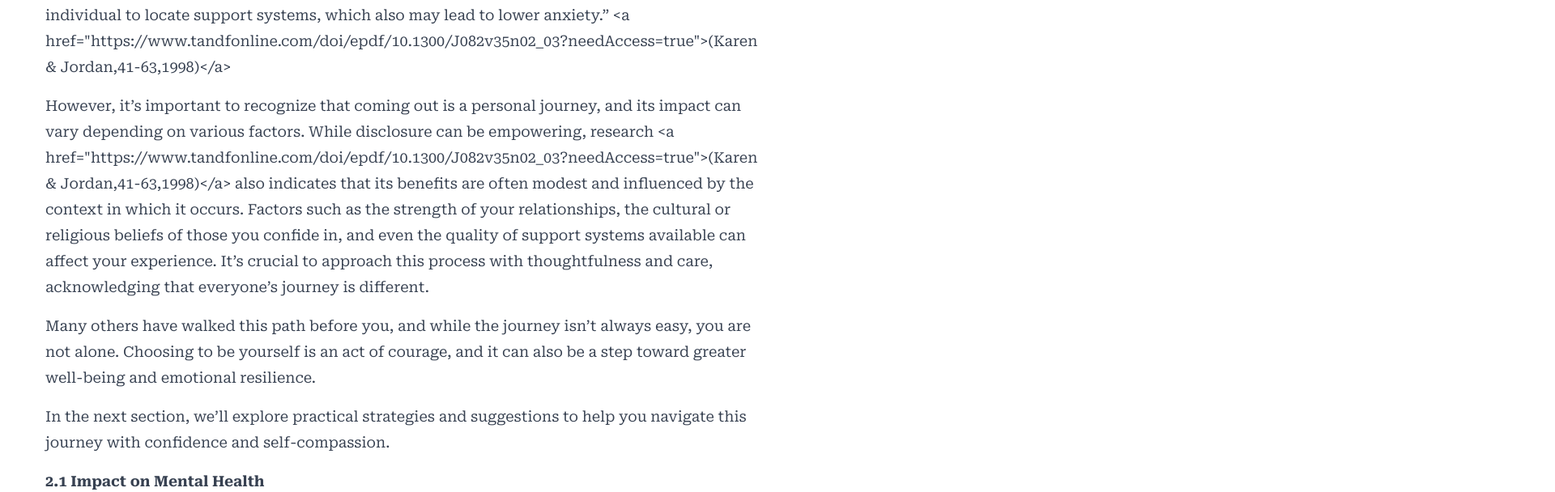
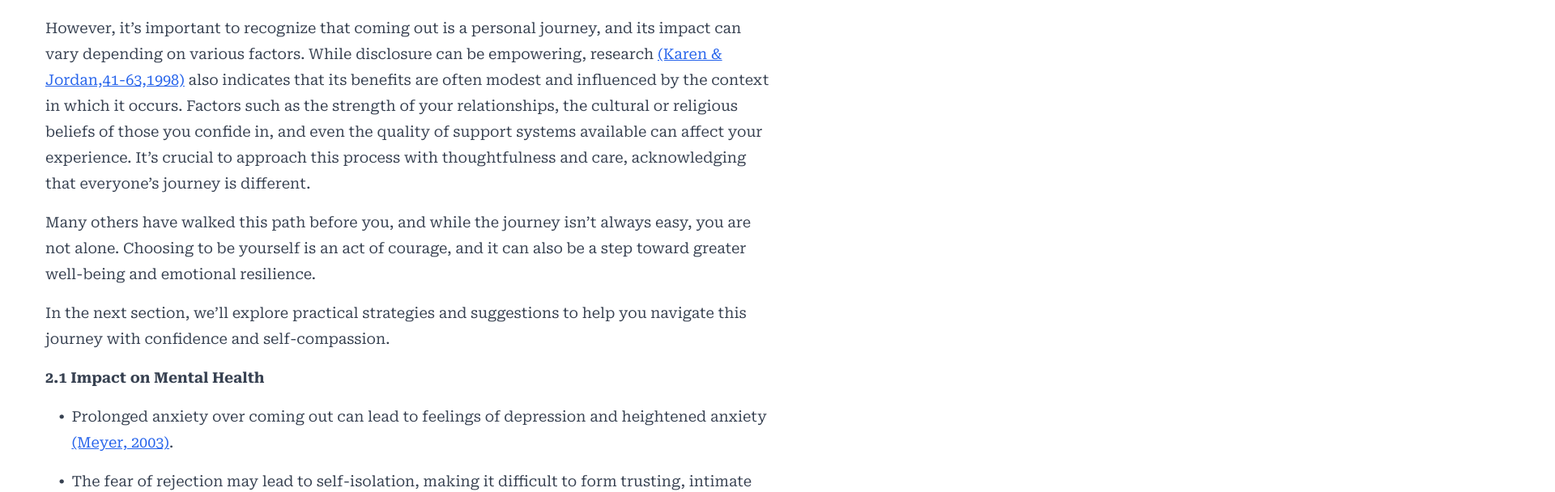
Before and after one commit to Annanayan/spectrum-research-library, a React (Vite) app: page /challenges/coming-out-anxiety in a window 1280 px wide. Shown: the part 1111-1719 px from the top of the page at 81% size, 1920 px wide, since content can reach past the window. Built offline with nearby package versions, Linux system fonts and the light colour scheme.

Commit message:
Update Challenges.tsx

```diff
--- a/src/routes/Challenges.tsx
+++ b/src/routes/Challenges.tsx
@@ -22,16 +22,15 @@ function renderBodyItem(item: any, i: number) {
   // 2) 对象：按 type 渲染
   if (item && typeof item === 'object' && 'type' in item) {
     if (item.type === 'paragraph') {
-      return <p key={`p-${i}`} className="text-gray-700 leading-8">{item.content}</p>;
+      return <p key={`p-${i}`} className="text-gray-700 leading-8" dangerouslySetInnerHTML={{ __html: item.content }} />;
     }
     if (item.type === 'bullet') {
-      // 支持缩进级别：level = 1,2,3...
       const pad = item.level ? item.level * 16 : 16;
       return (
         <div key={`b-${i}`} style={{ paddingLeft: pad }}>
           <div className="flex gap-2">
             <span>•</span>
-            <span className="text-gray-700 leading-8">{item.content}</span>
+            <span className="text-gray-700 leading-8" dangerouslySetInnerHTML={{ __html: item.content }} />
           </div>
         </div>
       );
@@ -39,7 +38,7 @@ function renderBodyItem(item: any, i: number) {
     if (item.type === 'quote') {
       return (
         <blockquote key={`q-${i}`} className="border-l-4 border-gray-300 pl-4 italic text-gray-600">
-          <p>{item.content}</p>
+          <p dangerouslySetInnerHTML={{ __html: item.content }} />
           {item.cite ? <cite className="not-italic text-gray-500 block mt-2">— {item.cite}</cite> : null}
         </blockquote>
       );
```
